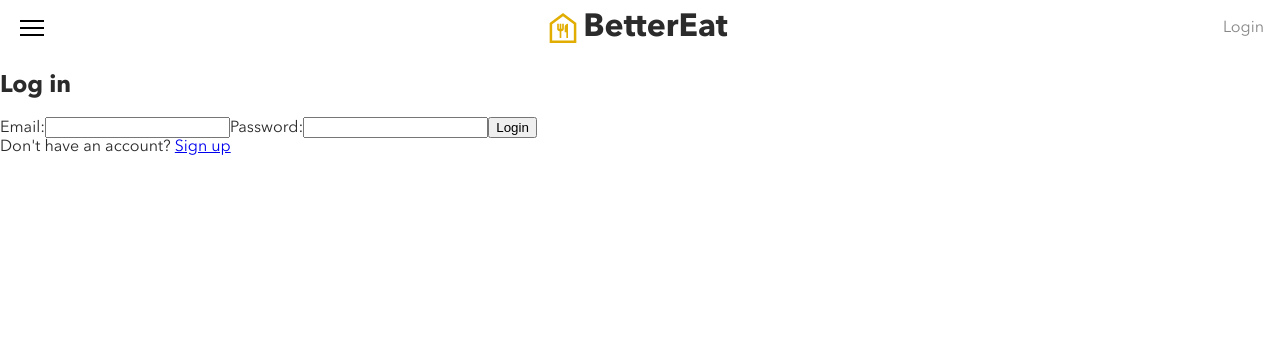
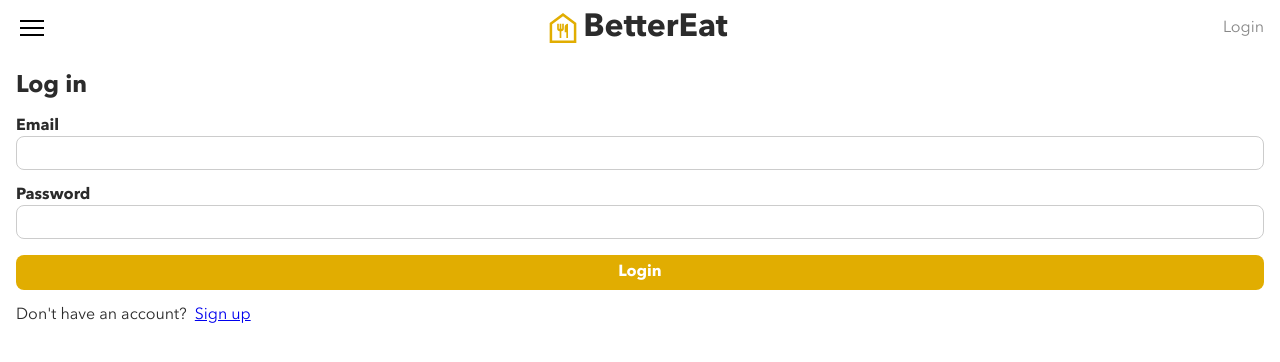
Before and after one commit to hyunchol-jun/better-eat-client, a React (Create React App) app: page /login in a window 1280 px wide. Shown: the top 362 px of the page. Built offline with nearby package versions, Linux system fonts and the light colour scheme; no server answers.

Commit message:
Style login page

```diff
--- a/src/pages/Login.js
+++ b/src/pages/Login.js
@@ -2,8 +2,23 @@ import {Link, useNavigate} from "react-router-dom";
 import {useEffect, useState} from "react";
 import styled from "styled-components";
 import { requestLogin } from "../utils/http-helper";
+import Button from "../components/Button";
+import LabeledInput from "../components/LabeledInput";
+import Message from "../components/Message";
+
+const StyledMain = styled.main`
+    margin: 0 1rem;
+`;
+
+const StyledForm = styled.form`
+    width: 100%;
+    display: flex;
+    flex-direction: column;
+    gap: 1rem;
+`;
 
 function Login() {
+    const [isSuccess, setIsSuccess] = useState(false);
     const [errorMessage, setErrorMessage] = useState(null);
     const navigate = useNavigate();
 
@@ -21,30 +36,40 @@ function Login() {
         };
 
         requestLogin(formValues, (response) => {
-            console.log(response.data);
+            setIsSuccess(true);
+            setErrorMessage("Successfully logged in!");
             localStorage.setItem("token", response.data.token);
-            navigate("/");
+            setTimeout(() => navigate("/"), 1000);
+        }, (error) => {
+            setIsSuccess(false);
+            setErrorMessage(error.response.data.message);
         })
     }
 
     return (
-        <main>
+        <StyledMain>
             <h1>Log in</h1>
-            <form onSubmit={handleLogin}>
-                <label>
-                    Email:
-                    <input type="text" name="email" autoComplete="username"/>
-                </label>
-                <label>
-                    Password:
-                    <input type="password" name="password" autoComplete="current-password"/>
-                </label>
-                <button>Login</button>
-            </form>
-            {errorMessage && <p>{errorMessage}</p>}
-            <span>Don't have an account? </span>
-            <Link to="/signup" >Sign up</Link>
-        </main>
+            <StyledForm onSubmit={handleLogin}>
+                <LabeledInput
+                    labelText="Email"
+                    type="email"
+                    name="email"
+                    autoComplete="username"
+                />
+                <LabeledInput
+                    labelText="Password"
+                    type="password"
+                    name="password"
+                    autoComplete="current-password"
+                />
+                <Button buttonText={"Login"}></Button>
+                <span>
+                    Don't have an account? &nbsp;
+                    <Link to="/signup" >Sign up</Link>
+                </span>
+                {errorMessage && <Message message={errorMessage} isSuccess={isSuccess}></Message>}
+            </StyledForm>
+        </StyledMain>
     );
 };
 
--- a/src/pages/Signup.js
+++ b/src/pages/Signup.js
@@ -59,7 +59,7 @@ function Signup() {
             <h1>Sign Up</h1>
             <StyledForm onSubmit={handleSignup}>
                 <LabeledInput labelText="Name" type="text" name="name" />
-                <LabeledInput labelText="Email" type="text" name="email" autoComplete="username"/>
+                <LabeledInput labelText="Email" type="email" name="email" autoComplete="username"/>
                 <LabeledInput labelText="Password" type="password" name="password" autoComplete="new-password"/>
                 <LabeledInput labelText="Confirm password" type="password" name="confirmPassword" autoComplete="new-password"/>
                 <Button buttonText={"Sign up"}></Button>
--- a/src/utils/http-helper.js
+++ b/src/utils/http-helper.js
@@ -81,9 +81,9 @@ export const requestSignup = (formValues, callback, errorCallback) => {
     .catch(errorCallback);
 }
 
-export const requestLogin = (formValues, callback) => {
+export const requestLogin = (formValues, callback, errorCallback) => {
     axios.post(REACT_APP_BACKEND_URL + REACT_APP_LOGIN_PATH, formValues).then(callback)
-    .catch(logError);
+    .catch(errorCallback);
 }
 
 export const appendRecipeToUser = (recipeData, headers, callback) => {
```
